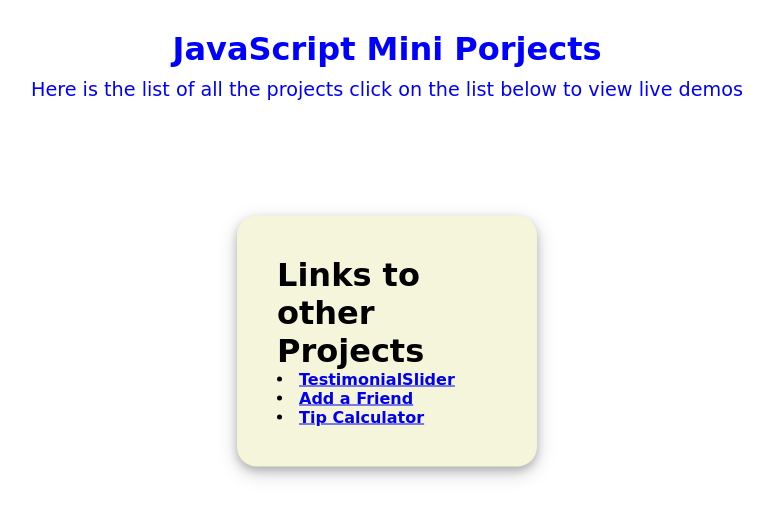
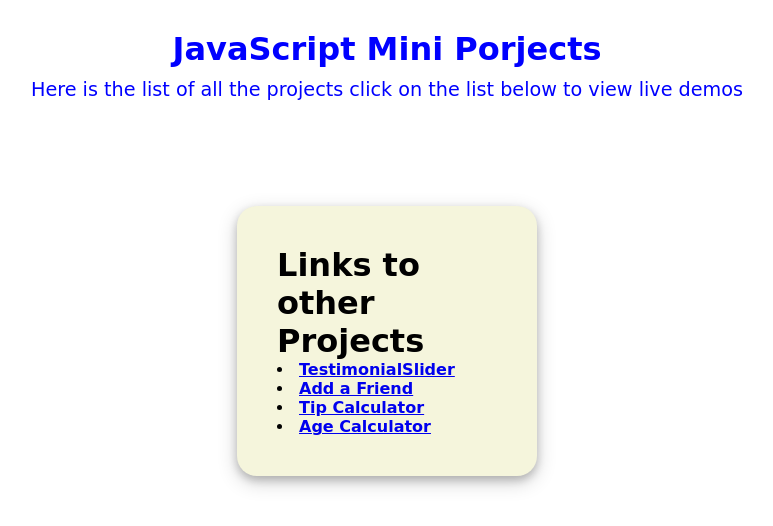
Before and after one commit to madgulas/JavaScriptMini, a plain HTML site: page list.html in a window 1280 px wide. Shown: the whole page, without its empty margins (253-1026 px from the left). Drawn offline with Linux system fonts and the light colour scheme.

Commit message:
Update list.html

```diff
--- a/list.html
+++ b/list.html
@@ -14,6 +14,7 @@
             <li><a href="Slider/Index1.html"><b>TestimonialSlider</b></a></li>
             <li><a href="AddFriend/index.html"><b>Add a Friend</b></a></li>
             <li><a href="Tip Calculator/index.html"><b>Tip Calculator</b></li>
+            <li><a href="AgeCalculator/index.html"><b>Age Calculator</b></li>
 
         </div>
 
```
